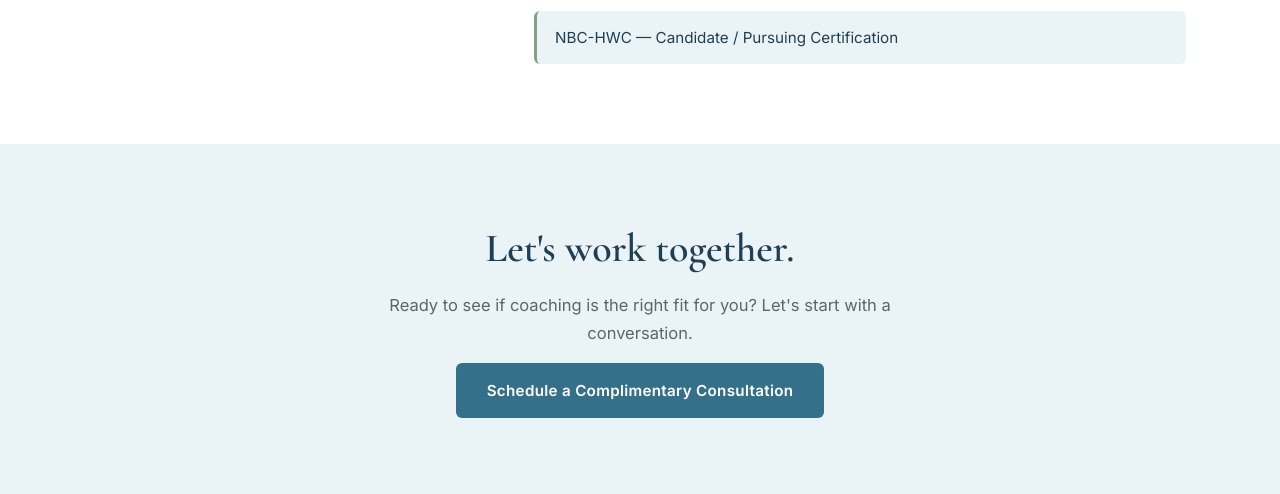
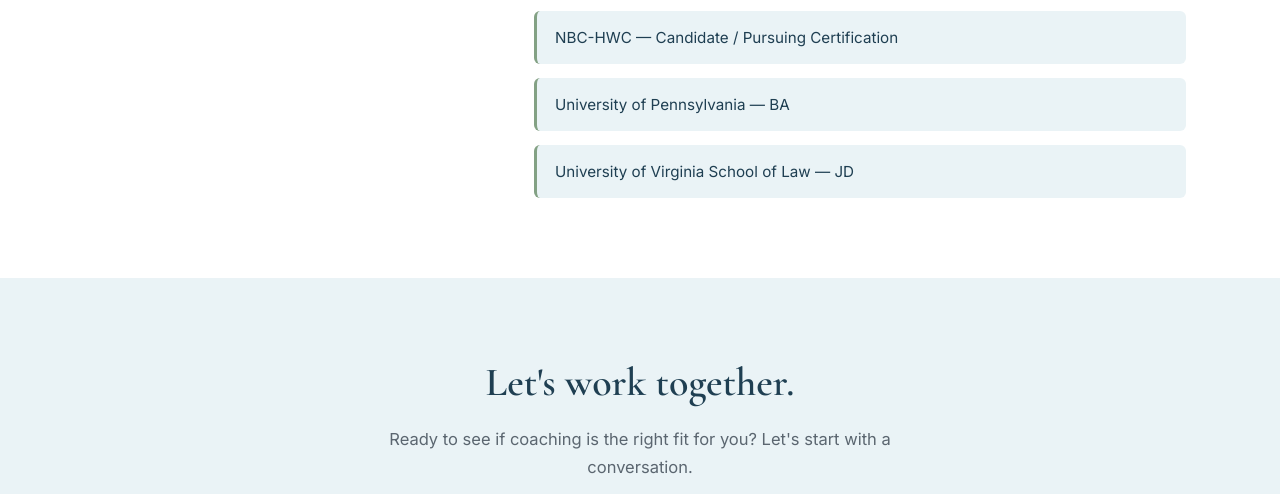
Before and after one commit to jeffreyscherer-create/shine-your-light-site, a plain HTML site: page about.html in a window 1280 px wide. Shown: the part 1670-2164 px from the top of the page. Drawn offline with nearby package versions, Linux system fonts and the light colour scheme.

Commit message:
Add education (Penn BA, UVA Law JD) to About credentials
Co-Authored-By: Claude Sonnet 5.5 <noreply@anthropic.com>

```diff
--- a/about.html
+++ b/about.html
@@ -64,6 +64,8 @@
           <li>Certificate in Peri/Menopause+ &mdash; mindbodygreen</li>
           <li>Yoga Instructor &mdash; CorePower Yoga</li>
           <li>NBC-HWC &mdash; Candidate / Pursuing Certification</li>
+          <li>University of Pennsylvania &mdash; BA</li>
+          <li>University of Virginia School of Law &mdash; JD</li>
         </ul>
       </div>
     </div>
```
